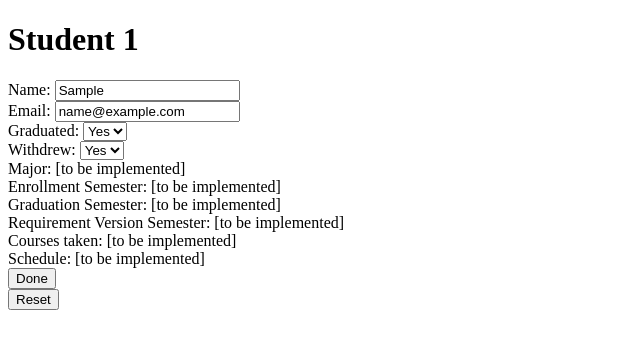
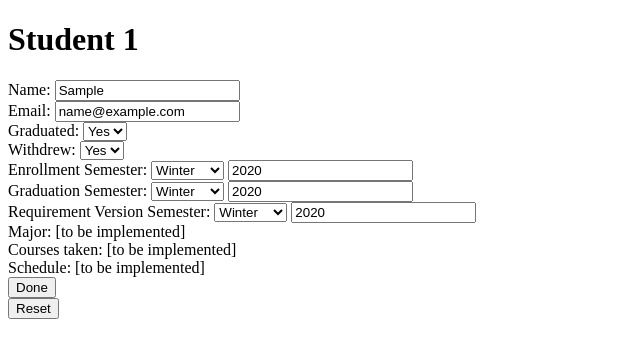
Before and after one commit to romanz-online/CSE416_MAST, a Django app: page /mast/edit/1/ in a window 1280 px wide. Shown: the top 358 px of the page, without its empty margins (0-640 px from the left). Run offline with Django 3.2, Linux system fonts and the light colour scheme; tables that the repository leaves empty hold one stand-in row (values such as "Sample post").

Commit message:
Implemented semesters/seasons in student records

```diff
--- a/mast/models.py
+++ b/mast/models.py
@@ -1,11 +1,12 @@
 from django.db import models
+from datetime import datetime
 
 
-# class Season(models.TextChoices):
-#     WINTER = 'WN', ('Winter')
-#     SPRING = 'SP', ('Spring')
-#     SUMMER = 'SM', ('Summer')
-#     FALL = 'FA', ('Fall')
+class Season(models.TextChoices):
+    WINTER = 'Winter'
+    SPRING = 'Spring'
+    SUMMER = 'Summer'
+    FALL = 'Fall'
 
 
 # class Course(models.Model):
@@ -49,12 +50,12 @@ class Student(models.Model):
     sbu_id = models.IntegerField(primary_key=True)
     name = models.CharField(max_length=100)
     email = models.CharField(max_length=100)
-    # entry_semester_season = models.CharField(max_length=2, choices=Season.choices, default=Season.FALL)
-    # entry_semester_year = models.IntegerField()
-    # graduation_semester_season = models.CharField(max_length=2, choices=Season.choices, default=Season.FALL)
-    # graduation_semester_year = models.IntegerField()
-    # requirement_semester_season = models.CharField(max_length=2, choices=Season.choices, default=Season.FALL)
-    # requirement_semester_year = models.IntegerField()
+    entry_semester_season = models.CharField(max_length=6, choices=Season.choices, default=Season.FALL)
+    entry_semester_year = models.IntegerField(default=datetime.now().year)
+    graduation_semester_season = models.CharField(max_length=6, choices=Season.choices, default=Season.FALL)
+    graduation_semester_year = models.IntegerField(default=datetime.now().year)
+    requirement_semester_season = models.CharField(max_length=6, choices=Season.choices, default=Season.FALL)
+    requirement_semester_year = models.IntegerField(default=datetime.now().year)
     # major = models.ForeignKey(Major, on_delete=models.SET_NULL)
     graduated = models.BooleanField(default=False)
     withdrew = models.BooleanField(default=False)
--- a/mast/templates/mast/detail.html
+++ b/mast/templates/mast/detail.html
@@ -9,11 +9,11 @@ Name: {{ student.name }} <br>
 Email: {{ student.email }} <br>
 Graduated? {{ student.graduated }} <br>
 Withdrew? {{ student.withdrew }} <br>
+Enrollment Semester: {{ student.entry_semester_season }}, {{ student.entry_semester_year }} <br>
+Graduation Semester: {{ student.graduation_semester_season }}, {{ student.graduation_semester_year }} <br>
+Requirement Version Semester: {{ student.requirement_semester_season }}, {{ student.requirement_semester_year }} <br>
 <br>
 Major: [to be implemented] <br>
-Enrollment Semester: [to be implemented] <br>
-Graduation Semester: [to be implemented] <br>
-Requirement Version Semester: [to be implemented] <br>
 Courses taken: [to be implemented] <br>
 Schedule: [to be implemented] <br>
 
--- a/mast/templates/mast/edit.html
+++ b/mast/templates/mast/edit.html
@@ -28,10 +28,85 @@
             <option value = "no" selected>No</option>
         {% endif %}
     </select> <br>
+    Enrollment Semester:
+    <select name="entry_season">
+        {% if student.entry_semester_season == 'Winter' %}
+            <option value = "Winter" selected>Winter</option>
+            <option value = "Spring">Spring</option>
+            <option value = "Summer">Summer</option>
+            <option value = "Fall">Fall</option>
+        {% elif student.entry_semester_season == 'Spring' %}
+            <option value = "Winter">Winter</option>
+            <option value = "Spring" selected>Spring</option>
+            <option value = "Summer">Summer</option>
+            <option value = "Fall">Fall</option>
+        {% elif student.entry_semester_season == 'Summer' %}
+            <option value = "Winter">Winter</option>
+            <option value = "Spring">Spring</option>
+            <option value = "Summer" selected>Summer</option>
+            <option value = "Fall">Fall</option>
+        {% else%}
+            <option value = "Winter">Winter</option>
+            <option value = "Spring">Spring</option>
+            <option value = "Summer">Summer</option>
+            <option value = "Fall" selected>Fall</option>
+        {% endif %}
+    </select>
+    <input name="entry_year" type="text" autocomplete="on" value={{ student.entry_semester_year }}>
+    <br>
+    Graduation Semester:
+    <select name="graduation_season">
+        {% if student.graduation_semester_season == 'Winter' %}
+            <option value = "Winter" selected>Winter</option>
+            <option value = "Spring">Spring</option>
+            <option value = "Summer">Summer</option>
+            <option value = "Fall">Fall</option>
+        {% elif student.graduation_semester_season == 'Spring' %}
+            <option value = "Winter">Winter</option>
+            <option value = "Spring" selected>Spring</option>
+            <option value = "Summer">Summer</option>
+            <option value = "Fall">Fall</option>
+        {% elif student.graduation_semester_season == 'Summer' %}
+            <option value = "Winter">Winter</option>
+            <option value = "Spring">Spring</option>
+            <option value = "Summer" selected>Summer</option>
+            <option value = "Fall">Fall</option>
+        {% else%}
+            <option value = "Winter">Winter</option>
+            <option value = "Spring">Spring</option>
+            <option value = "Summer">Summer</option>
+            <option value = "Fall" selected>Fall</option>
+        {% endif %}
+    </select>
+    <input name="graduation_year" type="text" autocomplete="on" value={{ student.graduation_semester_year }}>
+    <br>
+    Requirement Version Semester:
+    <select name="requirement_season">
+        {% if student.requirement_semester_season == 'Winter' %}
+            <option value = "Winter" selected>Winter</option>
+            <option value = "Spring">Spring</option>
+            <option value = "Summer">Summer</option>
+            <option value = "Fall">Fall</option>
+        {% elif student.requirement_semester_season == 'Spring' %}
+            <option value = "Winter">Winter</option>
+            <option value = "Spring" selected>Spring</option>
+            <option value = "Summer">Summer</option>
+            <option value = "Fall">Fall</option>
+        {% elif student.requirement_semester_season == 'Summer' %}
+            <option value = "Winter">Winter</option>
+            <option value = "Spring">Spring</option>
+            <option value = "Summer" selected>Summer</option>
+            <option value = "Fall">Fall</option>
+        {% else%}
+            <option value = "Winter">Winter</option>
+            <option value = "Spring">Spring</option>
+            <option value = "Summer">Summer</option>
+            <option value = "Fall" selected>Fall</option>
+        {% endif %}
+    </select>
+    <input name="requirement_year" type="text" autocomplete="on" value={{ student.requirement_semester_year }}>
+    <br>
     Major: [to be implemented] <br>
-    Enrollment Semester: [to be implemented] <br>
-    Graduation Semester: [to be implemented] <br>
-    Requirement Version Semester: [to be implemented] <br>
     Courses taken: [to be implemented] <br>
     Schedule: [to be implemented] <br>
     <button type="submit">Done</button>
--- a/mast/views.py
+++ b/mast/views.py
@@ -50,10 +50,22 @@ def commit_edit(request, sbu_id):
         email = request.GET['email']
         graduated = True if request.GET['graduated'] == 'yes' else False
         withdrew = True if request.GET['withdrew'] == 'yes' else False
+        entry_season = request.GET['entry_season']
+        graduation_season = request.GET['graduation_season']
+        requirement_season = request.GET['requirement_season']
+        entry_year = request.GET['entry_year']
+        graduation_year = request.GET['graduation_year']
+        requirement_year = request.GET['requirement_year']
         student.name = name
         student.email = email
         student.graduated = graduated
         student.withdrew = withdrew
+        student.entry_semester_season = entry_season
+        student.entry_semester_year = entry_year
+        student.graduation_semester_season = graduation_season
+        student.graduation_semester_year = graduation_year
+        student.requirement_semester_season = requirement_season
+        student.requirement_semester_year = requirement_year
         student.save()
     except:
         student = get_object_or_404(Student, pk=sbu_id)
```
Also changed, not shown: mast/migrations/0002_auto_20210313_2208.py (added), mast/migrations/0003_auto_20210313_2214.py (added), mast/migrations/0004_auto_20210313_2216.py (added), mast/migrations/0005_auto_20210313_2223.py (added).
